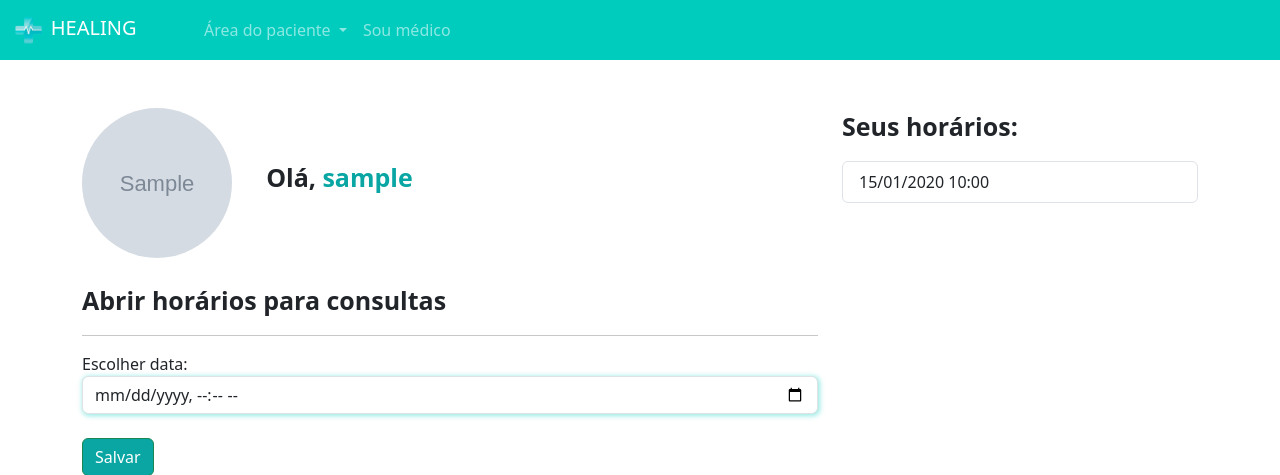
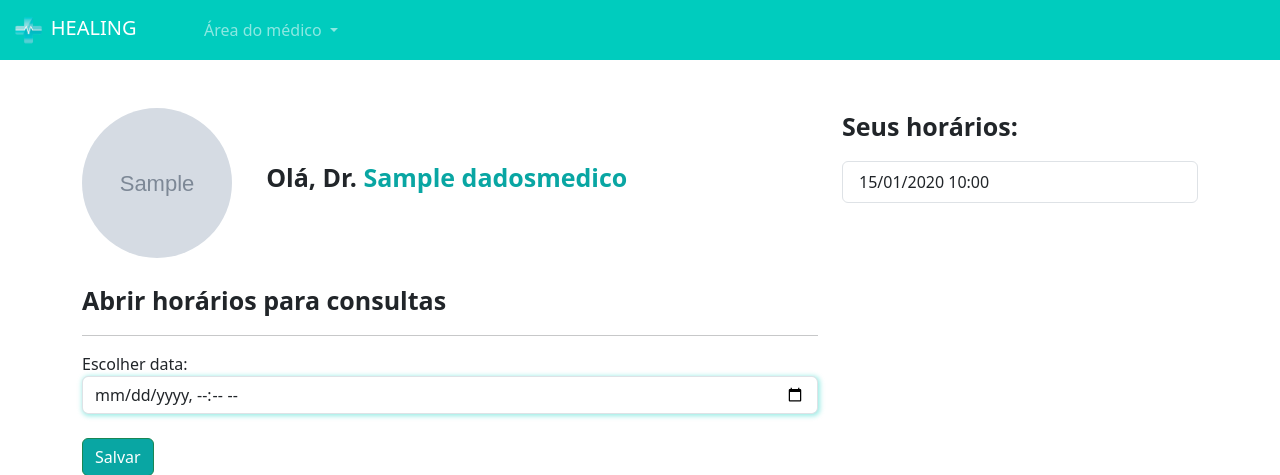
Before and after one commit to JulioSoaresA/healing, a Django app: page /medicos/abrir_horario/ in a window 1280 px wide. Shown: the top 475 px of the page. Run offline with Django 4.2, Linux system fonts and the light colour scheme; a user stored in the database is signed in; tables that the repository leaves empty hold one stand-in row (values such as "Sample post"); grey boxes marked "Sample" are stand-in pictures.

Commit message:
Feat: Novo campo sexo para cadastro de médicos e ajustes

```diff
--- a/apps/medico/models.py
+++ b/apps/medico/models.py
@@ -10,8 +10,14 @@ class Especialidades(models.Model):
 
 
 class DadosMedico(models.Model):
+    SEXO_CHOICES = (
+        ('M', 'Masculino'),
+        ('F', 'Feminino'),
+        ('O', 'prefiro não dizer')
+    )
     crm = models.CharField(max_length=30)
     nome = models.CharField(max_length=100)
+    sexo = models.CharField(max_length=1, choices=SEXO_CHOICES)
     cep = models.CharField(max_length=15)
     rua = models.CharField(max_length=100)
     bairro = models.CharField(max_length=100)
@@ -24,7 +30,7 @@ class DadosMedico(models.Model):
     especialidade = models.ForeignKey(Especialidades, on_delete=models.DO_NOTHING, null=True, blank=True)
     valor_consulta = models.FloatField(default=100)
     def __str__(self):
-        return self.user.username
+        return self.nome
 
     @property
     def proxima_data(self):
--- a/apps/medico/views.py
+++ b/apps/medico/views.py
@@ -26,6 +26,7 @@ def cadastro_medico(request):
     elif request.method == "POST":
         crm = request.POST.get('crm')
         nome = request.POST.get('nome')
+        sexo = request.POST.get('sexo')
         cep = request.POST.get('cep')
         rua = request.POST.get('rua')
         bairro = request.POST.get('bairro')
@@ -41,6 +42,7 @@ def cadastro_medico(request):
         dados_medico = DadosMedico(
             crm=crm,
             nome=nome,
+            sexo=sexo,
             cep=cep,
             rua=rua,
             bairro=bairro,
@@ -61,6 +63,7 @@ def cadastro_medico(request):
 
 @login_required
 def abrir_horario(request):
+    eh_medico = is_medico(request)
 
     if not is_medico(request):
         messages.add_message(request, constants.WARNING, 'Somente médicos podem acessar essa página.')
--- a/apps/paciente/views.py
+++ b/apps/paciente/views.py
@@ -26,6 +26,9 @@ def home(request):
 
         if especialidades_filtrar:
             medicos = medicos.filter(especialidade_id__in=especialidades_filtrar)
+
+        if eh_medico:
+            return redirect('/medicos/abrir_horario/')
 
         return render(request, 'pacientes/home.html', locals())
 
--- a/core/templates/medicos/abrir_horario.html
+++ b/core/templates/medicos/abrir_horario.html
@@ -20,7 +20,7 @@
         <div class="col-md-8">
 
             <img src="{{dados_medicos.foto.url}}"  class="foto-perfil" alt="">
-            <label style="margin-left: 30px; font-size: 25px" class="p-bold">Olá, <span class="color-dark">{{request.user.username}}</span></label>
+            <label style="margin-left: 30px; font-size: 25px" class="p-bold">Olá, {% if dados_medicos.sexo == 'M' %}Dr. {% elif dados_medicos.sexo == 'F' %}Dra. {% endif %}<span class="color-dark">{{dados_medicos.nome}}</span></label>
 
             <br>
             {% if messages %}
--- a/core/templates/partials/_navbar.html
+++ b/core/templates/partials/_navbar.html
@@ -7,16 +7,7 @@
         </button>
         <div class="collapse navbar-collapse" id="navbarNav">
             <ul class="navbar-nav">
-                <li class="nav-item dropdown">
-                    <a class="nav-link dropdown-toggle" href="#" id="navbarDropdownMenuLink" role="button" data-bs-toggle="dropdown" aria-expanded="false">
-                        Área do paciente
-                    </a>
-                    <ul class="dropdown-menu" aria-labelledby="navbarDropdownMenuLink">
-                        <li><a class="dropdown-item" href="{% url 'home' %}">Home</a></li>
-                        <li><a class="dropdown-item" href="{% url 'minhas_consultas' %}">Minhas consultas</a></li>
-                    </ul>
-                </li>
-
+                {% if user.is_authenticated %}
                     {% if eh_medico %}
                     <li class="nav-item dropdown">
                         <a class="nav-link dropdown-toggle" href="#" id="navbarDropdownMenuLink" role="button" data-bs-toggle="dropdown" aria-expanded="false">
@@ -25,12 +16,23 @@
                         <ul class="dropdown-menu" aria-labelledby="navbarDropdownMenuLink">
                             <li><a class="dropdown-item" href="{% url 'abrir_horario' %}">Abrir horários</a></li>
                             <li><a class="dropdown-item" href="{% url 'consultas_medico' %}">Suas consultas</a></li>
+                            <li><a class="dropdown-item" href="{% url 'logout' %}">Sair</a></li>
                         </ul>
                     </li>
-                {% else %}
-                <li class="nav-item">
-                    <a class="nav-link" href="{% url 'cadastro_medico' %}">Sou médico</a>
+                    {% elif not eh_medico%}
+                    <li class="nav-item dropdown">
+                        <a class="nav-link dropdown-toggle" href="#" id="navbarDropdownMenuLink" role="button" data-bs-toggle="dropdown"
+                            aria-expanded="false">
+                            Área do paciente
+                        </a>
+                        <ul class="dropdown-menu" aria-labelledby="navbarDropdownMenuLink">
+                            <li><a class="dropdown-item" href="{% url 'home' %}">Home</a></li>
+                            <li><a class="dropdown-item" href="{% url 'minhas_consultas' %}">Minhas consultas</a></li>
+                            <li><a class="dropdown-item" href="{% url 'logout' %}">Sair</a></li>
+                        </ul>
                     </li>
+                    <li class="nav-item"><a class="nav-link" href="{% url 'cadastro_medico' %}">Sou médico</a></li>
+                    {% endif %}
                 {% endif %}
             </ul>
         </div>
```
Also changed, not shown: core/templates/medicos/cadastro_medico.html (+8 -0 lines), apps/medico/migrations/0003_dadosmedico_sexo.py (added). Lines whose indentation alone changed are shown as unchanged.
